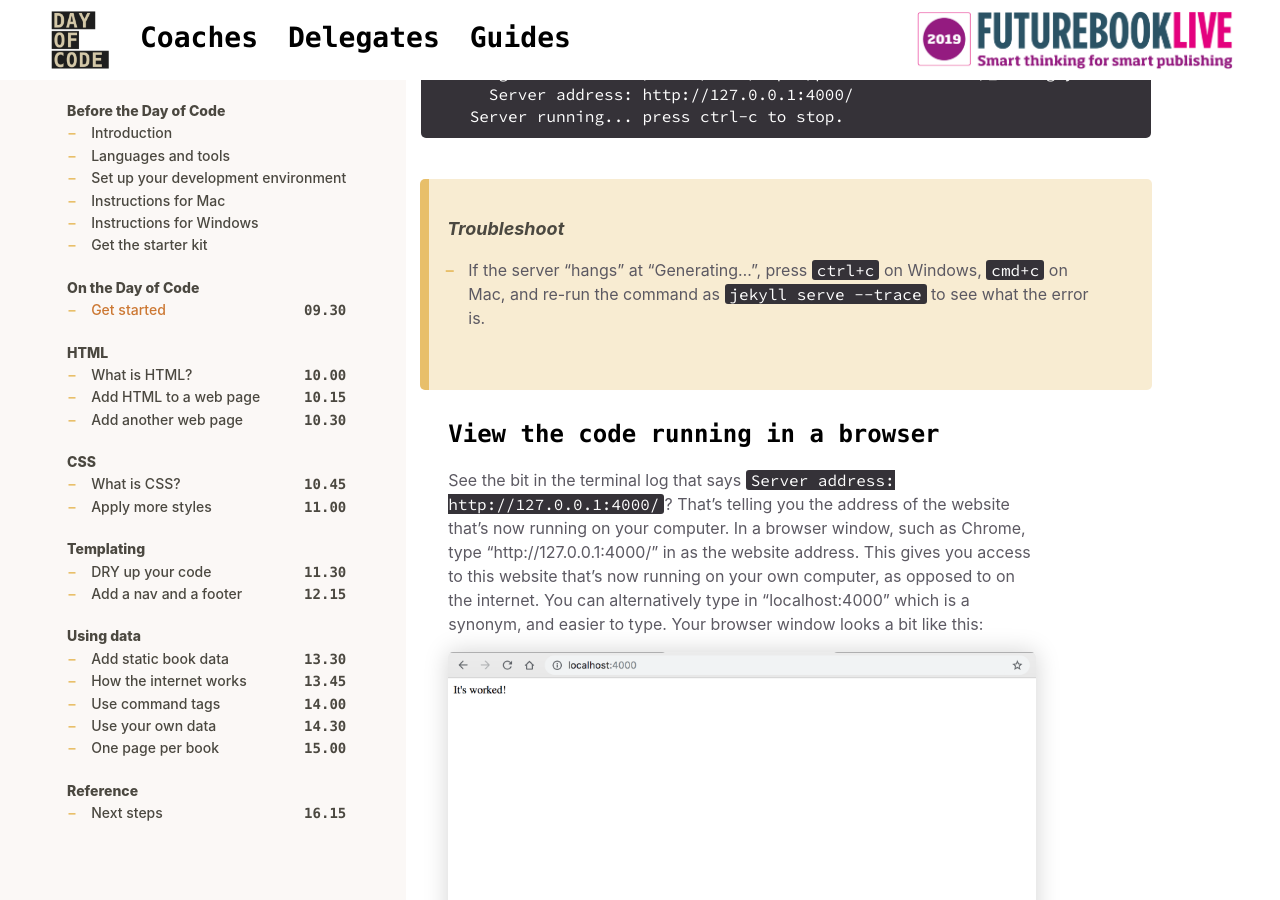
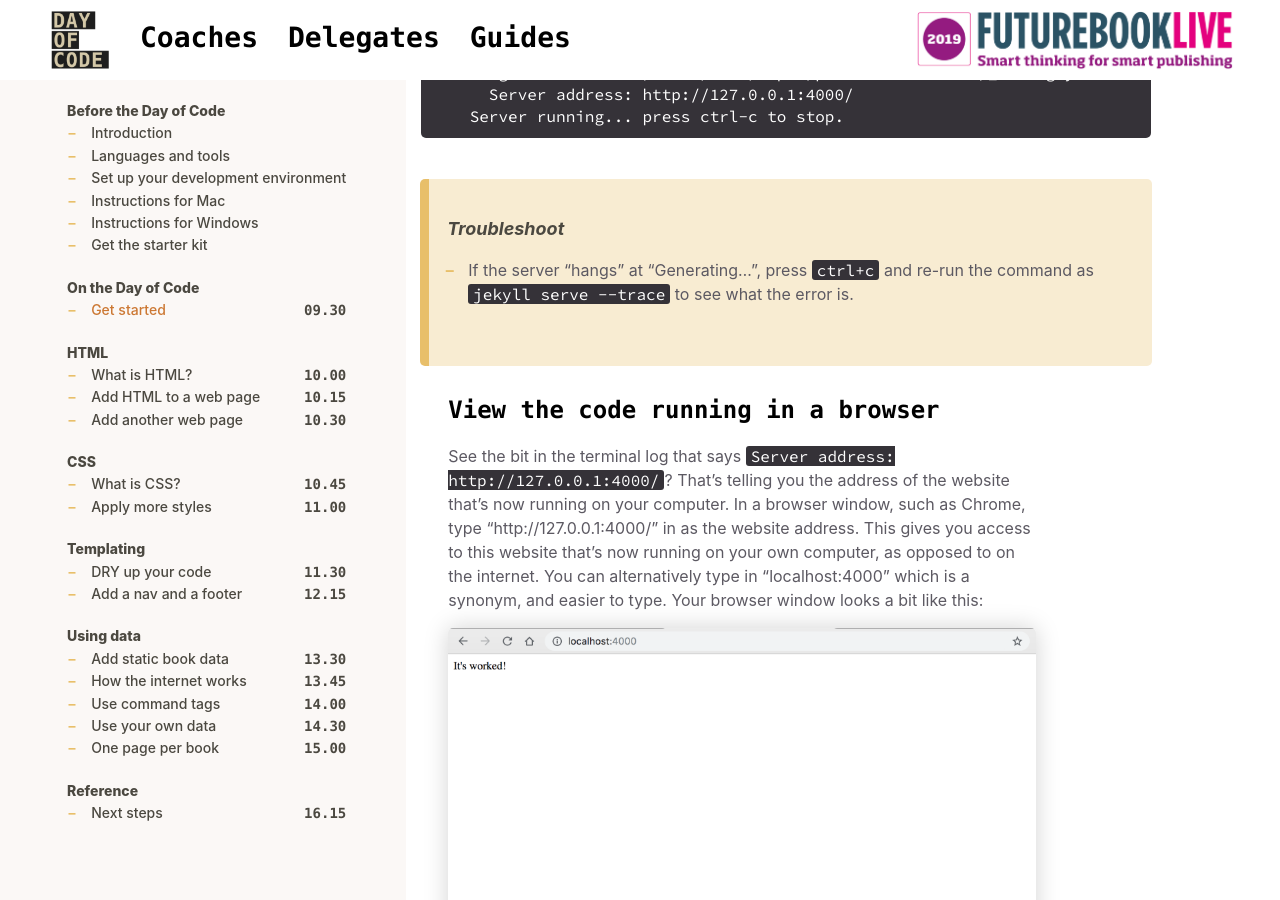
Before and after one commit to GeneralProducts/day-of-code, a Jekyll site: the page built from _posts/2018-09-09-get-started.md, in a window 1280 px wide and 900 px high, scrolled down 4407 px. Built offline with Jekyll 4.4.1, drawn with Linux system fonts in a browser that asks for light colours; the table of contents is made by our own code.

Commit message:
Update instruction for quitting terminal process

```diff
--- a/_posts/2018-09-09-get-started.md
+++ b/_posts/2018-09-09-get-started.md
@@ -152,7 +152,7 @@
 {% endhighlight%}
 
 > <span class="content__learn-more">Troubleshoot<span>
-* If the server "hangs" at "Generating...", press `ctrl+c` on Windows, `cmd+c` on Mac, and re-run the command as `jekyll serve --trace` to see what the error is.
+* If the server "hangs" at "Generating...", press `ctrl+c` and re-run the command as `jekyll serve --trace` to see what the error is.
 
 ## View the code running in a browser
 
```
